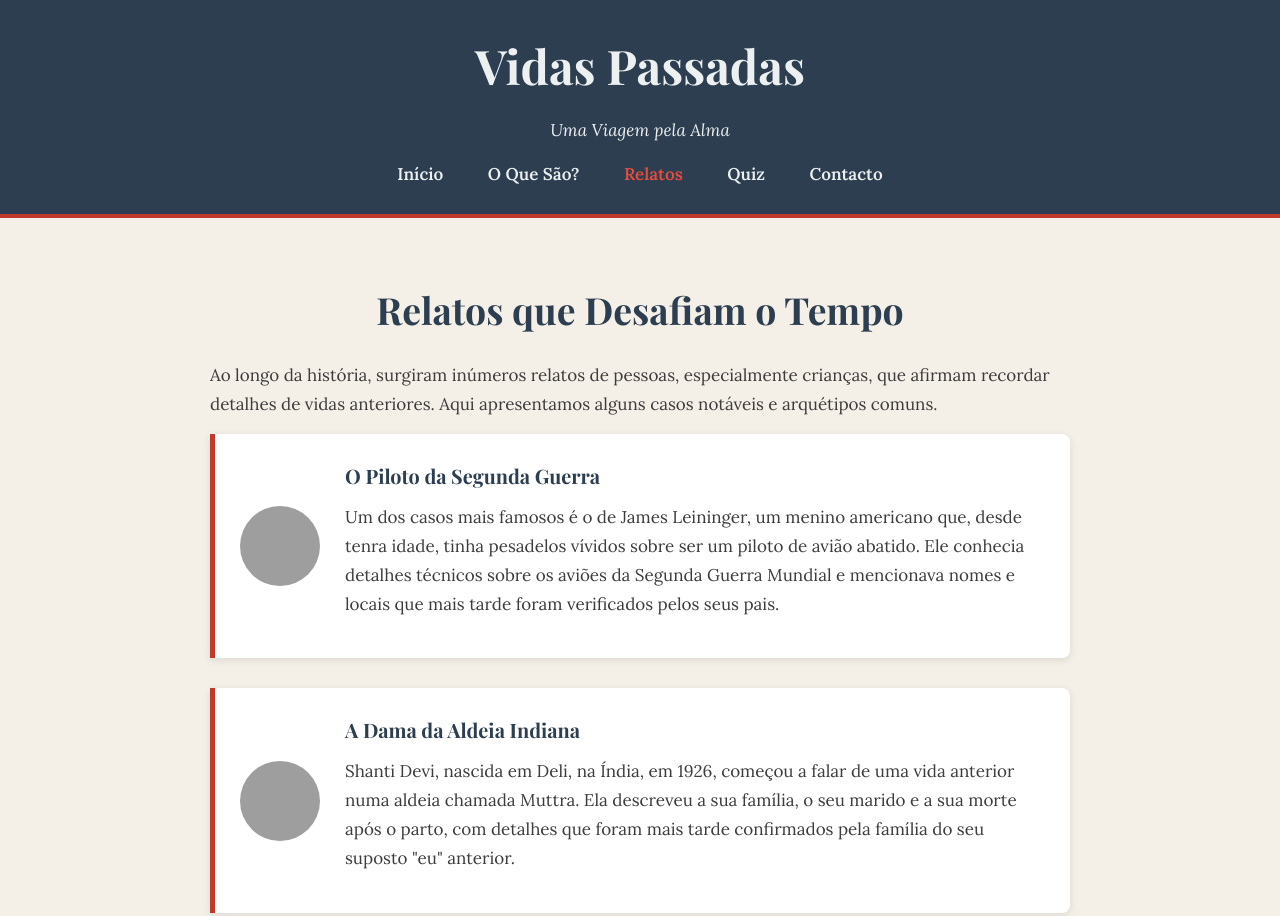
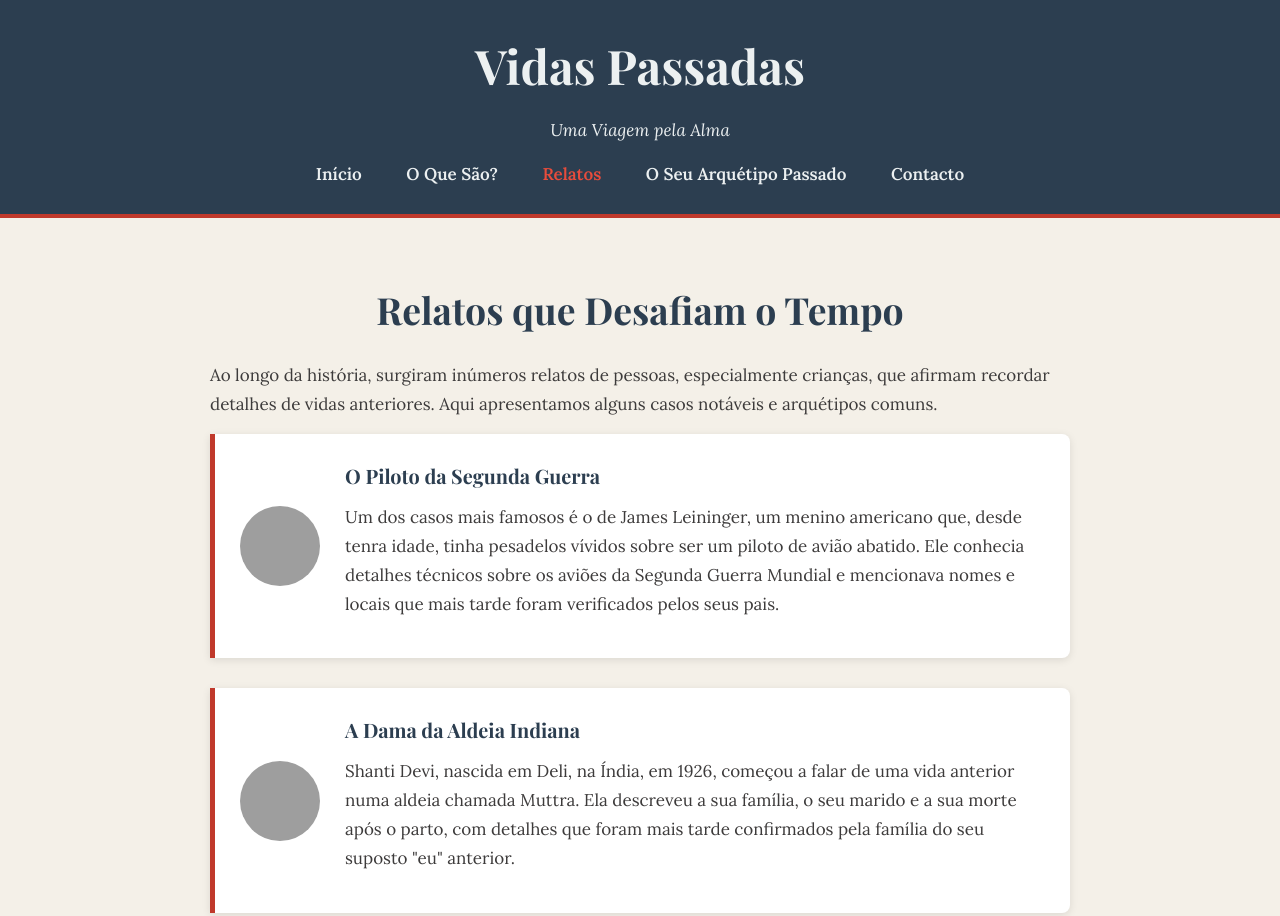
Before and after one commit to neura00/vidas-passadas, a plain HTML site: page relatos.html in a window 1280 px wide. Shown: the top 916 px of the page. Drawn offline with nearby package versions, Linux system fonts and the light colour scheme; grey boxes are pictures that could not be loaded.

Commit message:
Update relatos.html

```diff
--- a/relatos.html
+++ b/relatos.html
@@ -15,7 +15,7 @@
             <a href="index.html">Início</a>
             <a href="sobre.html">O Que São?</a>
             <a href="relatos.html" class="active">Relatos</a>
-            <a href="quiz.html">Quiz</a>
+            <a href="quiz.html">O Seu Arquétipo Passado</a>
             <a href="contacto.html">Contacto</a>
         </nav>
     </header>
```
